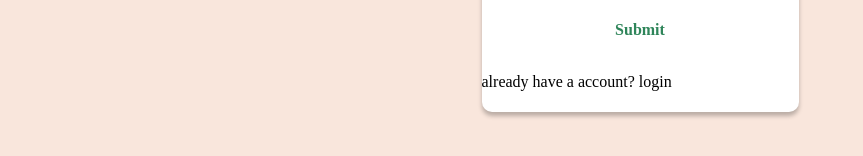
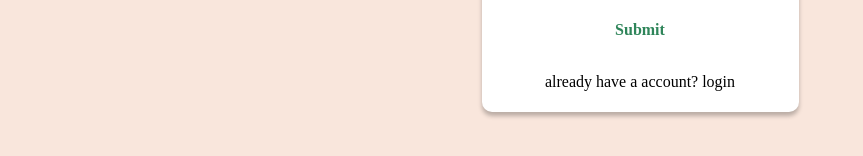
Before and after one commit to david-wagih/workflow-app, a Next.js app: page /signup in a window 1280 px wide. Shown: the part 442-598 px from the top of the page, without its empty margins (0-863 px from the left). Built offline with nearby package versions, Linux system fonts and the light colour scheme; a web font is replaced by a local one.

Commit message:
Minor fix

```diff
--- a/pages/login.tsx
+++ b/pages/login.tsx
@@ -41,7 +41,7 @@ export default function login() {
           <Flex justifyContent={"center"}>
             <Text color={"black"}>
               Don't have an account?
-              <Link href={"/login"} className={"Link"}>
+              <Link href={"/signup"} className={"Link"}>
                 Sign up
               </Link>
             </Text>
--- a/pages/signup.tsx
+++ b/pages/signup.tsx
@@ -43,9 +43,11 @@ export default function signup() {
           <Button variant={"ghost"} colorScheme={"green"}>
             Submit
           </Button>
-          <Text color={"black"}>
-            already have a account? <Link href={"/login"}>login</Link>
-          </Text>
+          <Flex justifyContent={"center"}>
+            <Text color={"black"}>
+              already have a account? <Link href={"/login"}>login</Link>
+            </Text>
+          </Flex>
         </Flex>
       </Box>
     </>
```
